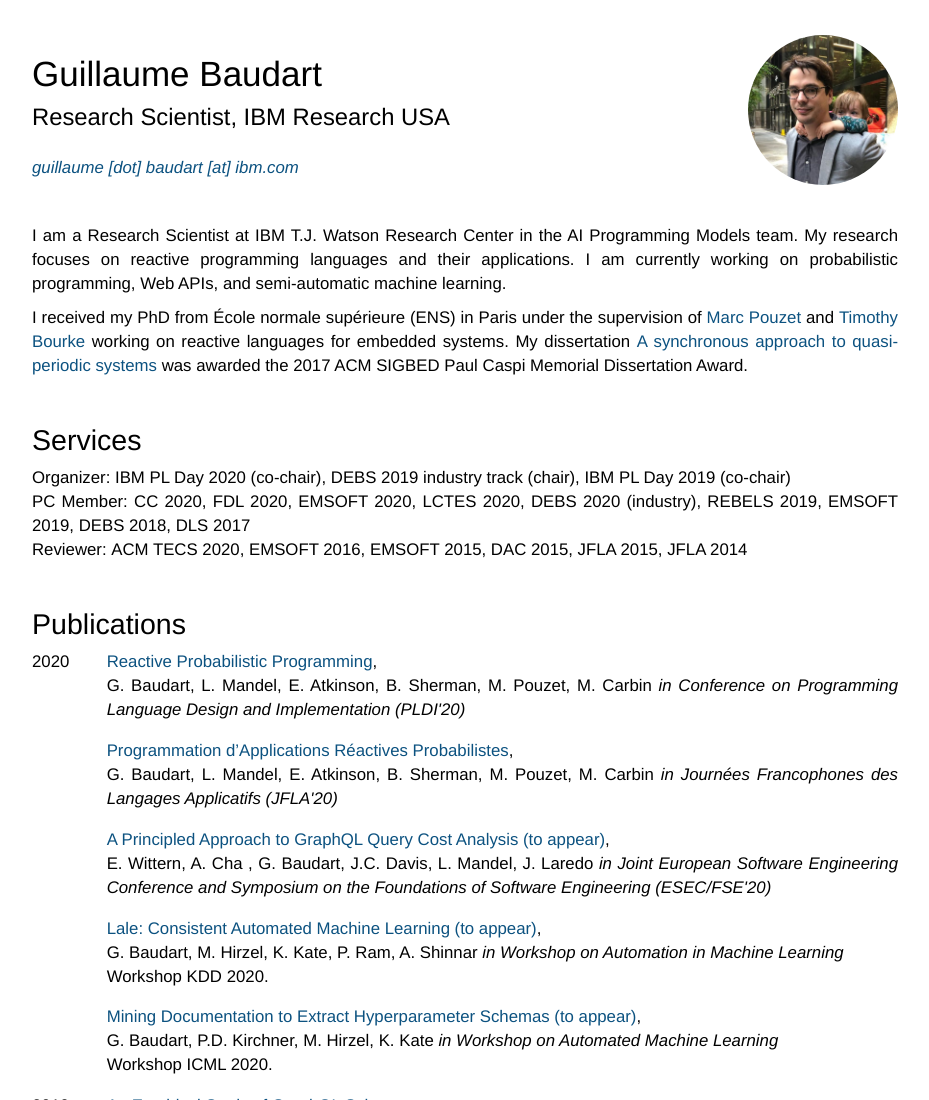
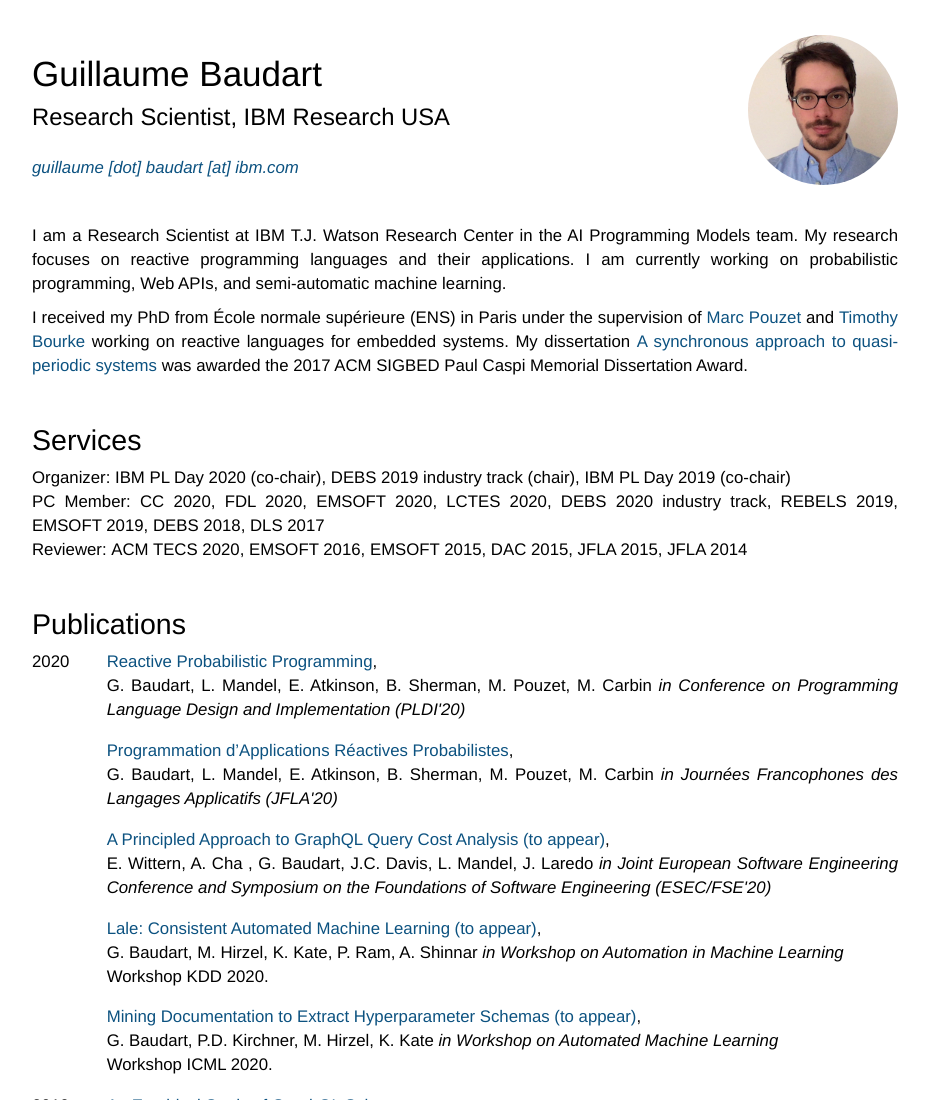
Before and after one commit to gbdrt/gbdrt.github.io, a plain HTML site: page index.html in a window 1280 px wide. Shown: the top 1100 px of the page, without its empty margins (175-1104 px from the left). Drawn offline with Linux system fonts and the light colour scheme.

Commit message:
Change picture

```diff
--- a/index.html
+++ b/index.html
@@ -33,7 +33,7 @@
               [dot] baudart [at] ibm.com</a></p>
         </div>
         <div class=col-sm-3>
-          <img src="Moi.jpeg" , class="rounded-circle">
+          <img src="Moi.jpg" , class="rounded-circle">
         </div>
       </div>
     </div>
@@ -68,7 +68,7 @@
           <span class=hs>
             PC Member:
           </span>
-          CC 2020, FDL 2020, EMSOFT 2020, LCTES 2020, DEBS 2020 (industry), REBELS 2019, EMSOFT 2019, DEBS 2018,
+          CC 2020, FDL 2020, EMSOFT 2020, LCTES 2020, DEBS 2020 industry track, REBELS 2019, EMSOFT 2019, DEBS 2018,
           DLS
           2017
           <br>
```
